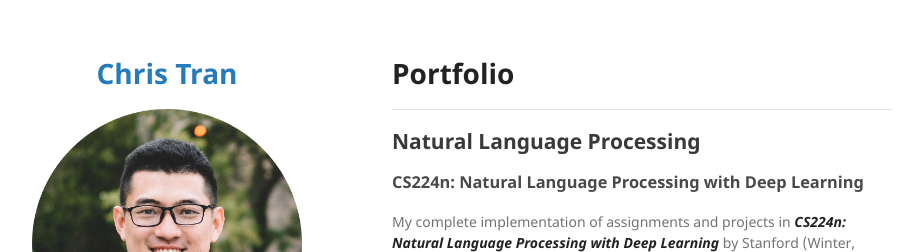
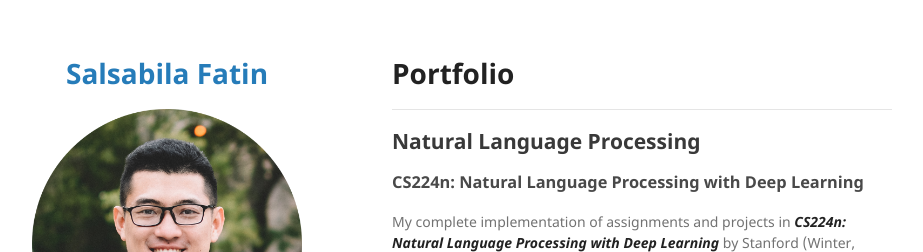
Before and after one commit to salsabilafatinn/salsabilafatinn.github.io, a Jekyll site: the page built from index.md, in a window 1280 px wide. Shown: the top 252 px of the page, without its empty margins (178-1101 px from the left). Built offline with Jekyll 4.4.1, drawn with Linux system fonts in a browser that asks for light colours; our own code applies the rules of GitHub Pages for plain Markdown files.

Commit message:
Update _config.yml

```diff
--- a/_config.yml
+++ b/_config.yml
@@ -1,12 +1,12 @@
-title: <p align="center"> Chris Tran </p>
+title: <p align="center"> Salsabila Fatin </p>
 
 logo: "/images/picture.png?raw=true"
 
 description:
   <p align="center">
   <a href="pdf/resume.pdf">Resume</a> |
-  <a href="https://www.linkedin.com/in/chriskhanhtran/">LinkedIn</a> |
-  <a href="https://github.com/chriskhanhtran">GitHub</a>
+  <a href="https://www.linkedin.com/in/salsabilafatinn/">LinkedIn</a> |
+  <a href="https://github.com/salsabilafatinn">GitHub</a>
   </p>
 
   <p align="justify">
```
